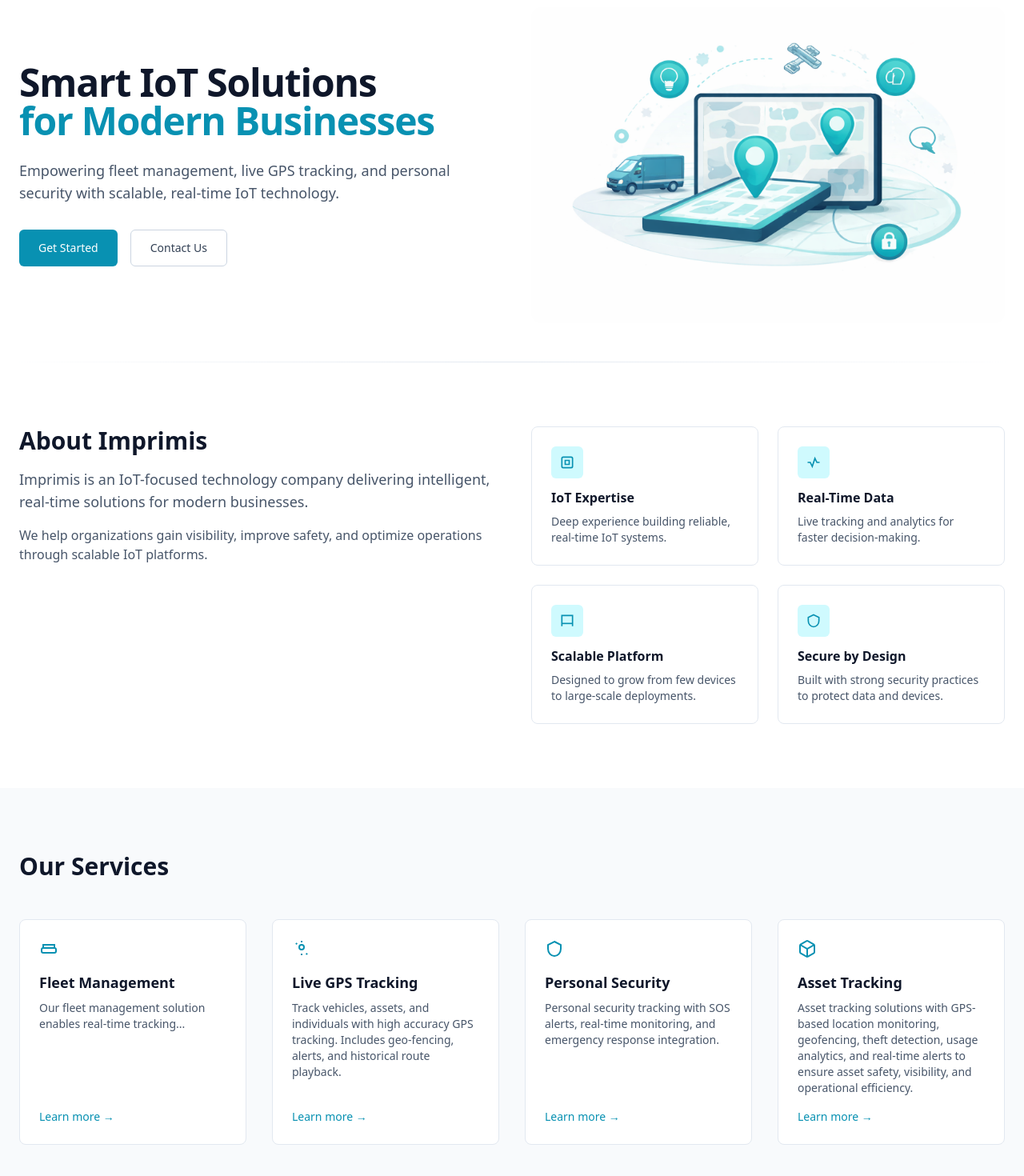
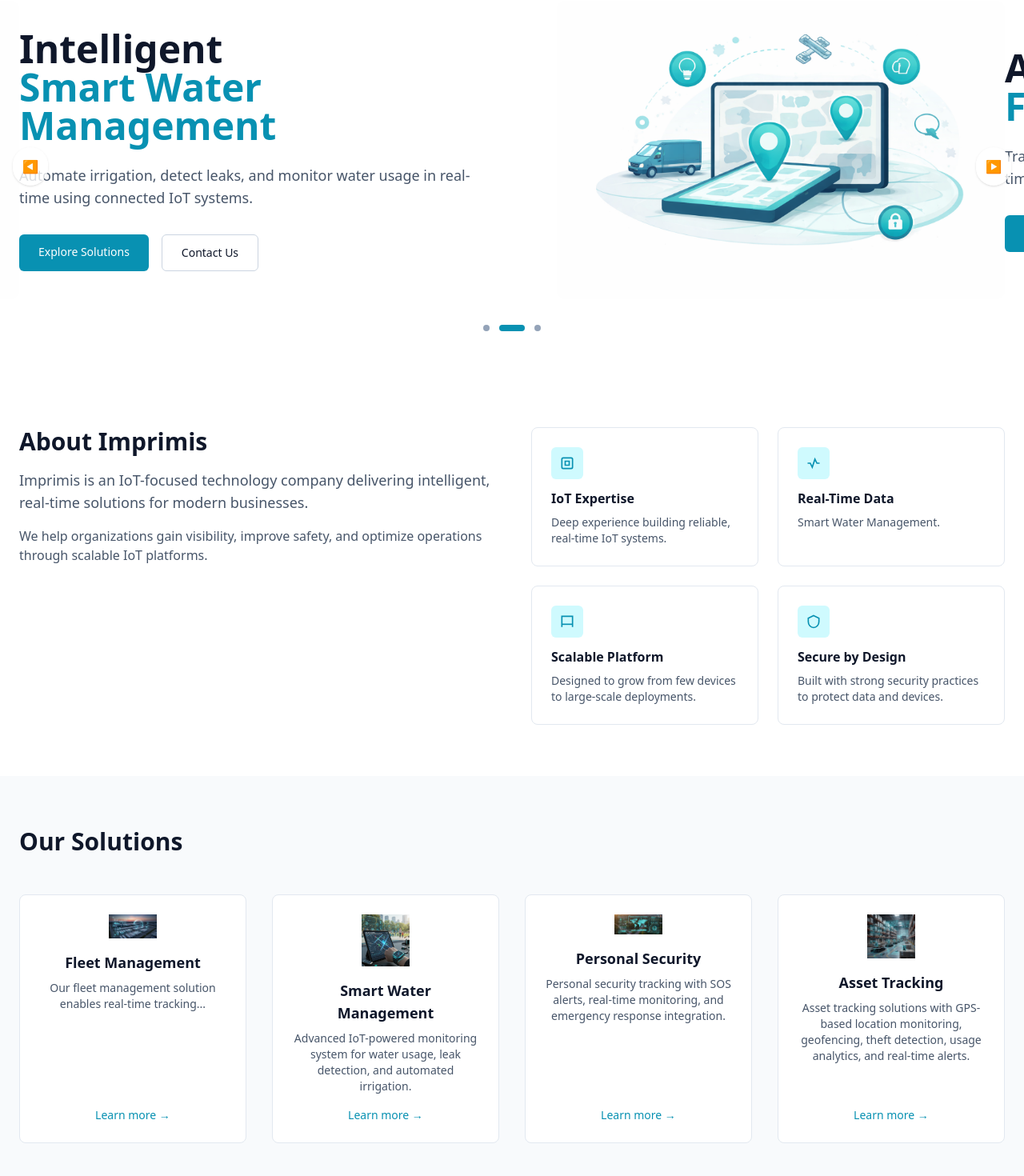
Before and after one commit to bharathsr0912/imprimis-web, a Next.js app: page / in a window 1280 px wide. Shown: the part 120-1590 px from the top of the page at 80% size. Built offline with nearby package versions, Linux system fonts and the light colour scheme.

Commit message:
hero to caurosel and added logos

```diff
--- a/app/about/page.tsx
+++ b/app/about/page.tsx
@@ -4,7 +4,7 @@ export default function AboutPage() {
       <h1 className="text-3xl font-semibold mb-4">About Imprimis</h1>
       <p className="text-gray-600 dark:text-gray-300 leading-relaxed">
         Imprimis is an IoT-focused technology company delivering solutions
-        such as fleet management, live GPS tracking, and personal security. Our
+        such as fleet management, Smart Water Management, and personal security. Our
         mission is to build reliable, scalable, and real-time IoT platforms for
         modern businesses.
       </p>
--- a/app/contact/page.tsx
+++ b/app/contact/page.tsx
@@ -42,7 +42,7 @@ export default function HomePage() {
         </h1>
 
         <p className="mt-6 max-w-xl text-lg text-slate-600 dark:text-slate-300">
-          Empowering fleet management, live GPS tracking, and personal
+          Empowering fleet management, Smart Water Management, and personal
           security with scalable, real-time IoT technology.
         </p>
 
--- a/app/layout.tsx
+++ b/app/layout.tsx
@@ -5,7 +5,7 @@ import { ThemeProvider } from "@/components/theme/theme-provider";
 
 export const metadata = {
   title: "Imprimis – IoT Solutions",
-  description: "Fleet management, live tracking & personal security solutions",
+  description: "Smart Water Management",
 };
 
 export default function RootLayout({
--- a/app/page.tsx
+++ b/app/page.tsx
@@ -1,93 +1,225 @@
 "use client";
 
-import Link from "next/link";
 import { useTheme } from "next-themes";
-import { useEffect, useState } from "react";
+import { useEffect, useState, useRef } from "react";
 import AboutSection from "@/components/sections/AboutSection";
 import ServicesSection from "@/components/sections/ServicesSection";
 import ContactSection from "@/components/sections/ContactSection";
 import Image from "next/image";
+import Link from "next/link";
 
 export default function HomePage() {
   const { theme } = useTheme();
   const [mounted, setMounted] = useState(false);
+  const [current, setCurrent] = useState(0);
+  const touchStartX = useRef(0);
 
   useEffect(() => {
     setMounted(true);
   }, []);
 
+  // Auto slide
+  useEffect(() => {
+    const interval = setInterval(() => {
+      setCurrent((prev) => (prev + 1) % 3);
+    }, 5000);
+    return () => clearInterval(interval);
+  }, []);
+
   if (!mounted) return null;
 
-  const heroImage =
-    theme === "dark" ? "/hero/Iot-hero1.png" : "/hero/Iot-hero.png";
+  const slides = [
+    {
+      title: "Smart IoT Solutions",
+      highlight: "for Modern Businesses",
+      description:
+        "Empowering fleet management, Smart Water Management, and personal security with scalable real-time IoT technology.",
+      image:
+        theme === "dark"
+          ? "/hero/Iot-hero1.png"
+          : "/hero/Iot-hero.png",
+    },
+    {
+      title: "Intelligent",
+      highlight: "Smart Water Management",
+      description:
+        "Automate irrigation, detect leaks, and monitor water usage in real-time using connected IoT systems.",
+      image:
+        theme === "dark"
+          ? "/hero/Iot-hero1.png"
+          : "/hero/Iot-hero.png",
+    },
+    {
+      title: "Advanced",
+      highlight: "Fleet & Asset Tracking",
+      description:
+        "Track vehicles and assets with GPS dashboards, analytics, and real-time monitoring.",
+      image:
+        theme === "dark"
+          ? "/hero/Iot-hero1.png"
+          : "/hero/Iot-hero.png",
+    },
+  ];
+
+  const nextSlide = () => setCurrent((prev) => (prev + 1) % slides.length);
+  const prevSlide = () =>
+    setCurrent((prev) => (prev - 1 + slides.length) % slides.length);
 
   return (
     <main>
-      {/* HERO SECTION */}
+      {/* HERO CAROUSEL */}
       <section
-        id="home"
         className="relative overflow-hidden bg-white dark:bg-slate-900"
+        onTouchStart={(e) => (touchStartX.current = e.touches[0].clientX)}
+        onTouchEnd={(e) => {
+          const diff = touchStartX.current - e.changedTouches[0].clientX;
+          if (diff > 50) nextSlide();
+          if (diff < -50) prevSlide();
+        }}
       >
-        <div className="mx-auto max-w-7xl px-4 sm:px-6 pt-10 sm:pt-14 lg:pt-16 pb-10 sm:pb-12">
-          <div className="grid items-center gap-8 sm:gap-10 lg:gap-12 lg:grid-cols-2">
-            {/* Left Content */}
-            <div className="animate-fade-up text-center lg:text-left">
-              <h1 className="text-3xl sm:text-4xl md:text-5xl font-bold tracking-tight text-slate-900 dark:text-white">
-                Smart IoT Solutions
+        <div className="relative max-w-7xl mx-auto px-4 sm:px-6 pt-14 pb-14">
+
+          {/* Slides Container */}
+          <div
+            className="flex transition-transform duration-700 ease-in-out"
+            style={{ transform: `translateX(-${current * 100}%)` }}
+          >
+            {slides.map((slide, index) => (
+              <div
+                key={index}
+                className="min-w-full grid items-center gap-10 lg:grid-cols-2"
+              >
+                {/* Text */}
+                <div className="text-center lg:text-left">
+                  <h1 className="text-3xl sm:text-4xl md:text-5xl font-bold text-slate-900 dark:text-white">
+                    {slide.title}
                     <span className="block text-cyan-600 dark:text-cyan-400">
-                  for Modern Businesses
+                      {slide.highlight}
                     </span>
                   </h1>
 
-              <p className="mt-4 sm:mt-6 mx-auto lg:mx-0 max-w-xl text-base sm:text-lg text-slate-600 dark:text-slate-300">
-                Empowering fleet management, live GPS tracking, and personal
-                security with scalable, real-time IoT technology.
+                  <p className="mt-6 max-w-xl mx-auto lg:mx-0 text-slate-600 dark:text-slate-300 text-base sm:text-lg">
+                    {slide.description}
                   </p>
 
-              <div className="mt-6 sm:mt-8 flex flex-wrap justify-center lg:justify-start gap-3 sm:gap-4">
+                  <div className="mt-8 flex flex-wrap justify-center lg:justify-start gap-4">
                     <Link
                       href="/#services"
-                  className="inline-flex items-center justify-center rounded-md bg-cyan-600 px-5 sm:px-6 py-2.5 sm:py-3 text-sm font-medium text-white hover:bg-cyan-700 transition"
+                      className="bg-cyan-600 hover:bg-cyan-700 text-white px-6 py-3 rounded-md text-sm font-medium transition"
                     >
-                  Get Started
+                      Explore Solutions
                     </Link>
                     <Link
                       href="/#contact"
-                  className="inline-flex items-center justify-center rounded-md border border-slate-300 dark:border-slate-700 px-5 sm:px-6 py-2.5 sm:py-3 text-sm font-medium text-slate-700 dark:text-slate-200 hover:bg-slate-100 dark:hover:bg-slate-800 transition"
+                      className="border border-slate-300 dark:border-slate-700 px-6 py-3 rounded-md text-sm font-medium hover:bg-slate-100 dark:hover:bg-slate-800 transition"
                     >
                       Contact Us
                     </Link>
                   </div>
                 </div>
 
-            {/* Hero Image — hidden on mobile, shown from md up */}
-            <div className="relative hidden md:flex justify-center lg:justify-end">
+                {/* Image */}
+                <div className="hidden md:flex justify-center lg:justify-end">
                   <Image
-                src={heroImage}
-                alt="IoT solutions illustration"
+                    src={slide.image}
+                    alt="IoT Illustration"
                     width={560}
                     height={460}
                     priority
-                className="rounded-xl transition-opacity duration-300 w-full max-w-sm md:max-w-md lg:max-w-none"
+                    className="rounded-xl"
                   />
                 </div>
               </div>
+            ))}
           </div>
 
-        <div className="h-px bg-gradient-to-r from-transparent via-slate-200 dark:via-slate-700 to-transparent" />
-      </section>
+          {/* Arrows */}
+          <button
+            onClick={prevSlide}
+            className="absolute left-4 top-1/2 -translate-y-1/2 bg-white/80 dark:bg-slate-800/80 p-3 rounded-full shadow hover:scale-110 transition"
+          >
+            ◀
+          </button>
+          <button
+            onClick={nextSlide}
+            className="absolute right-4 top-1/2 -translate-y-1/2 bg-white/80 dark:bg-slate-800/80 p-3 rounded-full shadow hover:scale-110 transition"
+          >
+            ▶
+          </button>
 
-      <section id="about" className="py-12 sm:py-16 lg:py-20">
-        <div className="animate-fade-up">
-          <AboutSection />
+          {/* Dots */}
+          <div className="flex justify-center mt-8 space-x-3">
+            {slides.map((_, index) => (
+              <button
+                key={index}
+                onClick={() => setCurrent(index)}
+                className={`h-2 rounded-full transition-all ${
+                  current === index
+                    ? "w-8 bg-cyan-600"
+                    : "w-2 bg-slate-400"
+                }`}
+              />
+            ))}
+          </div>
         </div>
       </section>
 
-      <section id="services" className="py-12 sm:py-16 lg:py-20 bg-slate-50 dark:bg-slate-800">
+      {/* ABOUT */}
+      <section id="about" className="py-16">
+        <AboutSection />
+      </section>
+
+      {/* SERVICES */}
+      <section
+        id="services"
+        className="py-16 bg-slate-50 dark:bg-slate-800"
+      >
         <ServicesSection />
       </section>
 
-      <section id="contact" className="py-12 sm:py-16 lg:py-20">
+      {/* HOW IT WORKS */}
+      <section id="how" className="py-16">
+        <div className="max-w-4xl mx-auto px-4 text-center">
+          <h2 className="text-3xl font-bold dark:text-white">
+            How It Works
+          </h2>
+          <p className="mt-4 text-slate-600 dark:text-slate-300">
+            Get started in three simple steps.
+          </p>
+
+          <div className="mt-12 grid gap-10 text-left sm:grid-cols-3">
+            <div>
+              <h3 className="font-semibold text-cyan-600">
+                1. Deploy Devices
+              </h3>
+              <p className="mt-2 text-slate-600 dark:text-slate-300">
+                Install IoT sensors and trackers across your operations.
+              </p>
+            </div>
+
+            <div>
+              <h3 className="font-semibold text-cyan-600">
+                2. Connect Dashboard
+              </h3>
+              <p className="mt-2 text-slate-600 dark:text-slate-300">
+                Devices sync instantly with your smart dashboard.
+              </p>
+            </div>
+
+            <div>
+              <h3 className="font-semibold text-cyan-600">
+                3. Act on Insights
+              </h3>
+              <p className="mt-2 text-slate-600 dark:text-slate-300">
+                Use real-time data to optimize performance and reduce costs.
+              </p>
+            </div>
+          </div>
+        </div>
+      </section>
+
+      {/* CONTACT */}
+      <section id="contact" className="py-16">
         <ContactSection />
       </section>
     </main>
--- a/components/layout/Footer.tsx
+++ b/components/layout/Footer.tsx
@@ -24,7 +24,7 @@ export default function Footer() {
               Imprimis
             </Link>
             <p className="mt-3 text-sm text-slate-500 dark:text-slate-400 max-w-xs">
-              Smart IoT solutions for fleet management, live tracking &amp; personal security.
+              Smart IoT solutions for fleet management, Smart Water Management &amp; personal security.
             </p>
           </div>
 
--- a/components/sections/AboutSection.tsx
+++ b/components/sections/AboutSection.tsx
@@ -50,7 +50,7 @@ export default function AboutSection() {
             </IconWrapper>
             <h3 className="font-semibold text-slate-900 dark:text-white">Real-Time Data</h3>
             <p className="mt-2 text-sm text-slate-600 dark:text-slate-300">
-              Live tracking and analytics for faster decision-making.
+              Smart Water Management.
             </p>
           </div>
 
--- a/components/sections/ServicesSection.tsx
+++ b/components/sections/ServicesSection.tsx
@@ -1,62 +1,29 @@
 import Link from "next/link";
+import Image from "next/image";
 import { services } from "@/data/services";
-
-function ServiceIcon({ slug }: { slug: string }) {
-  switch (slug) {
-    case "fleet-management":
-      return (
-        <svg className="h-6 w-6" viewBox="0 0 24 24" fill="none" stroke="currentColor" strokeWidth="2">
-          <rect x="3" y="11" width="18" height="6" rx="2" />
-          <path d="M5 11V7h14v4" />
-        </svg>
-      );
-    case "live-tracking":
-      return (
-        <svg className="h-6 w-6" viewBox="0 0 24 24" fill="none" stroke="currentColor" strokeWidth="2">
-          <circle cx="12" cy="10" r="3" />
-          <path d="M12 2v2M12 18v2M4.9 4.9l1.4 1.4M17.7 17.7l1.4 1.4" />
-        </svg>
-      );
-    case "personal-security":
-      return (
-        <svg className="h-6 w-6" viewBox="0 0 24 24" fill="none" stroke="currentColor" strokeWidth="2">
-          <path d="M12 3l8 4v5c0 5-3.5 9-8 9s-8-4-8-9V7l8-4z" />
-        </svg>
-      );
-    case "asset-tracking":
-      return (
-        <svg className="h-6 w-6" viewBox="0 0 24 24" fill="none" stroke="currentColor" strokeWidth="2">
-          <path d="M21 16V8a2 2 0 0 0-1-1.73l-7-4a2 2 0 0 0-2 0l-7 4A2 2 0 0 0 3 8v8a2 2 0 0 0 1 1.73l7 4a2 2 0 0 0 2 0l7-4A2 2 0 0 0 21 16z" />
-          <path d="M3.3 7l8.7 5 8.7-5" />
-          <path d="M12 22V12" />
-        </svg>
-      );
-    default:
-      return null;
-  }
-}
 
 export default function ServicesSection() {
   return (
     <div className="mx-auto max-w-7xl px-4 sm:px-6">
       <h2 className="text-2xl sm:text-3xl font-bold text-slate-900 dark:text-white text-center sm:text-left">
-        Our Services
+        Our Solutions
       </h2>
 
-      {/*
-        Breakpoint grid:
-        - mobile  (<sm):  1 column
-        - tablet  (sm):   2 columns
-        - desktop (lg):   4 columns
-      */}
       <div className="mt-8 sm:mt-12 grid grid-cols-1 sm:grid-cols-2 lg:grid-cols-4 gap-5 sm:gap-6 lg:gap-8">
         {services.map((service) => (
           <div
             key={service.slug}
-            className="rounded-lg border border-slate-200 dark:border-slate-700 bg-white dark:bg-slate-900 p-5 sm:p-6 hover:shadow-md transition flex flex-col"
+            className="rounded-lg border border-slate-200 dark:border-slate-700 bg-white dark:bg-slate-900 p-5 sm:p-6 hover:shadow-md transition flex flex-col items-center text-center"
           >
-            <div className="mb-4 text-cyan-600 dark:text-cyan-400">
-              <ServiceIcon slug={service.slug} />
+            {/* LOGO */}
+            <div className="mb-4">
+              <Image
+                src={service.logo}
+                alt={service.title}
+                width={60}
+                height={60}
+                className="object-contain"
+              />
             </div>
 
             <h3 className="text-base sm:text-lg font-semibold text-slate-900 dark:text-white">
--- a/data/services.ts
+++ b/data/services.ts
@@ -1,18 +1,15 @@
+
 import { Service } from "@/types/services";
-import { Truck, MapPin, Shield, Package } from "lucide-react";
 
-export const services = [
+export const services: Service[] = [
   {
     slug: "fleet-management",
     title: "Fleet Management",
-    icon: Truck,
+    logo: "/hero/fleet1.png",   // ✅ changed
     short: "Monitor, manage, and optimize vehicle fleets in real time.",
     description:
       "Our fleet management solution enables real-time tracking...",
-    images: [
-      "/hero/fleet1.png",
-      "/hero/fleet2.png",
-    ],
+    images: ["/hero/fleet1.png", "/hero/fleet2.png"],
     features: [
       "Live vehicle tracking",
       "Route optimization",
@@ -22,34 +19,29 @@ export const services = [
   },
 
   {
-    slug: "live-tracking",
-    title: "Live GPS Tracking",
-    icon: MapPin,
-    short: "Real-time GPS tracking for assets and people.",
+    slug: "smart-water-management",
+    title: "Smart Water Management",
+    logo: "/hero/track1.png",   // ✅ changed
+    short: "Real-time monitoring and analytics for water systems.",
     description:
-      "Track vehicles, assets, and individuals with high accuracy GPS tracking. Includes geo-fencing, alerts, and historical route playback.",
-    images: [
-      "/hero/track1.png",
-    ],
+      "Advanced IoT-powered monitoring system for water usage, leak detection, and automated irrigation.",
+    images: ["/hero/track1.png"],
     features: [
-      "Real-time GPS location",
-      "Geo-fencing alerts",
-      "Playback history",
-      "Multi-device support",
+      "Leak detection",
+      "Water usage analytics",
+      "Automated irrigation",
+      "Remote monitoring",
     ],
   },
 
   {
     slug: "personal-security",
     title: "Personal Security",
-    icon: Shield,
+    logo: "/hero/ps1.png",   // ✅ changed
     short: "GPS-based personal safety solutions.",
     description:
       "Personal security tracking with SOS alerts, real-time monitoring, and emergency response integration.",
-    images: [
-      "/hero/ps1.png",
-      "/hero/ps2.png",
-    ],
+    images: ["/hero/ps1.png", "/hero/ps2.png"],
     features: [
       "Authentication",
       "Privacy Protection",
@@ -57,16 +49,15 @@ export const services = [
       "Threat Detection & Prevention",
     ],
   },
+
   {
     slug: "asset-tracking",
     title: "Asset Tracking",
-    icon:  Package,
+    logo: "/hero/a1.png",   // ✅ changed
     short: "Real-time tracking and monitoring of valuable assets.",
     description:
-       "Asset tracking solutions with GPS-based location monitoring, geofencing, theft detection, usage analytics, and real-time alerts to ensure asset safety, visibility, and operational efficiency.",
-    images: [
-      "/hero/a1.png",
-    ],
+      "Asset tracking solutions with GPS-based location monitoring, geofencing, theft detection, usage analytics, and real-time alerts.",
+    images: ["/hero/a1.png"],
     features: [
       "Real-time GPS location",
       "Geo-fencing alerts",
```
Lines whose indentation alone changed are shown as unchanged.
